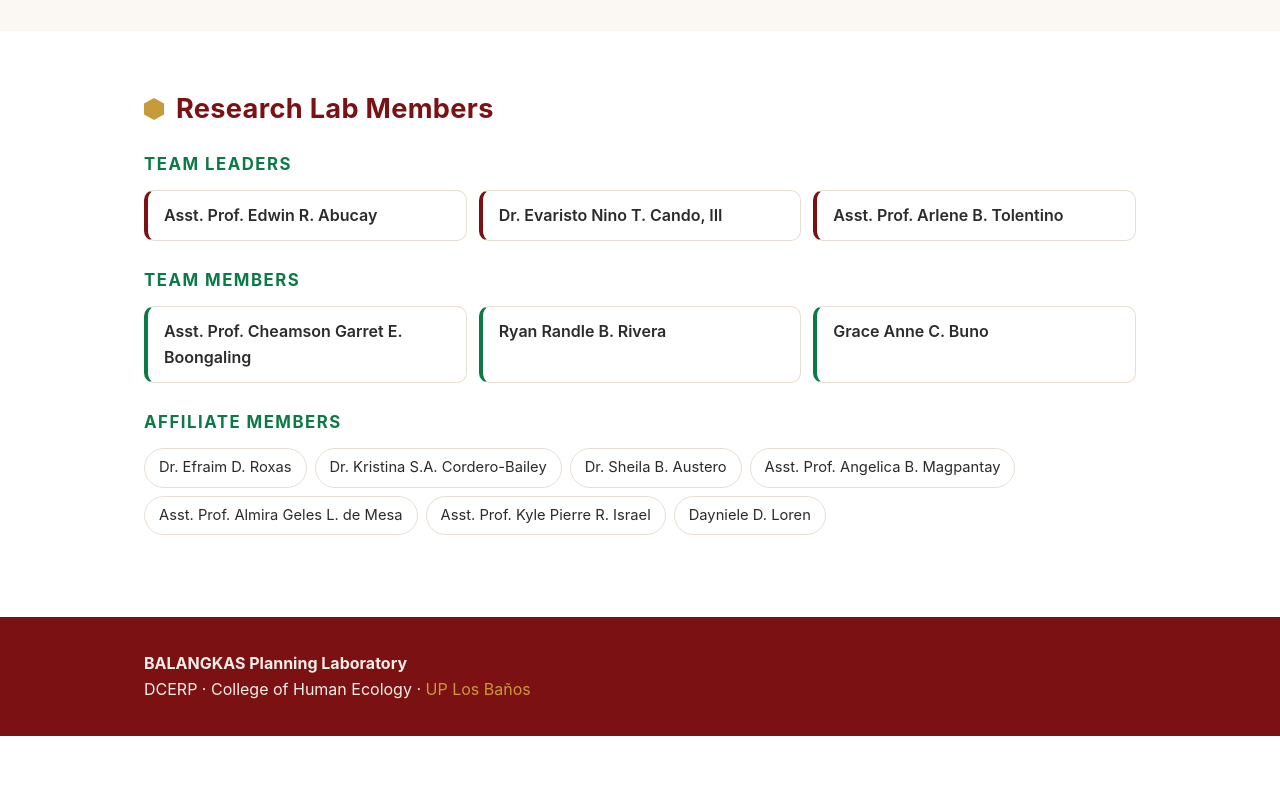
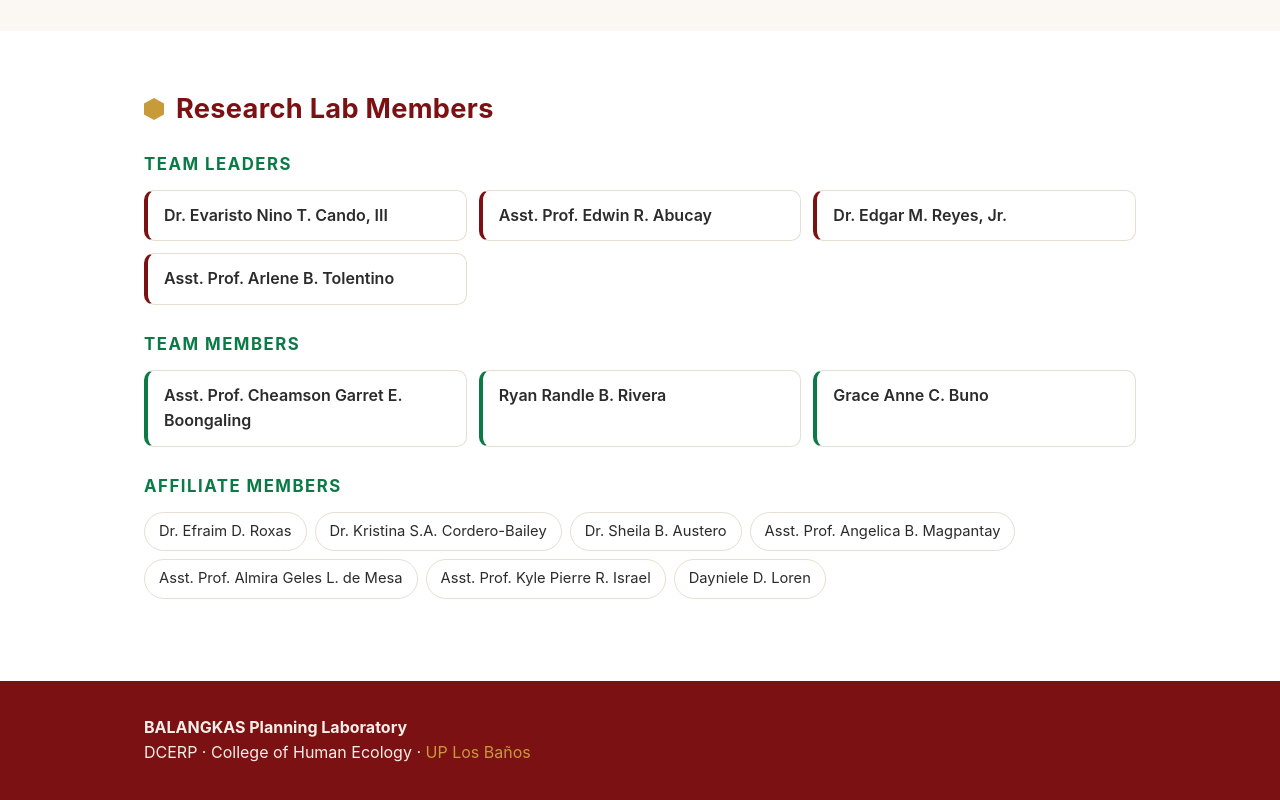
Before and after one commit to erabucay-ops/balangkas, a plain HTML site: page index.html in a window 1280 px wide. Shown: the part 1948-2748 px from the top of the page. Before the commit the page ends 2684 px from the top, so only its background shows below. Drawn offline with Linux system fonts and the light colour scheme.

Commit message:
Update index.html

```diff
--- a/index.html
+++ b/index.html
@@ -212,8 +212,9 @@
     <div class="mgroup leaders">
       <h3>Team Leaders</h3>
       <div class="cards">
-        <div class="card">Asst. Prof. Edwin R. Abucay</div>
         <div class="card">Dr. Evaristo Nino T. Cando, III</div>
+		<div class="card">Asst. Prof. Edwin R. Abucay</div>
+        <div class="card">Dr. Edgar M. Reyes, Jr.</div>
         <div class="card">Asst. Prof. Arlene B. Tolentino</div>
       </div>
     </div>
```
